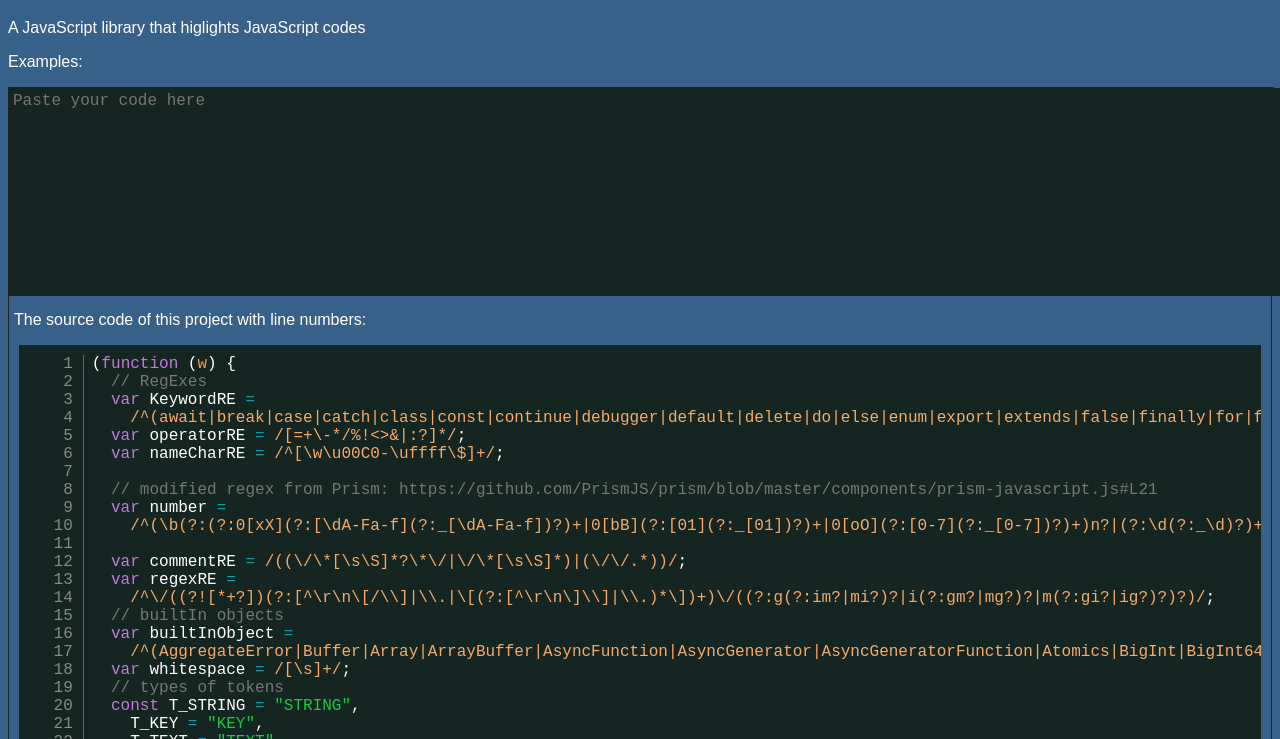
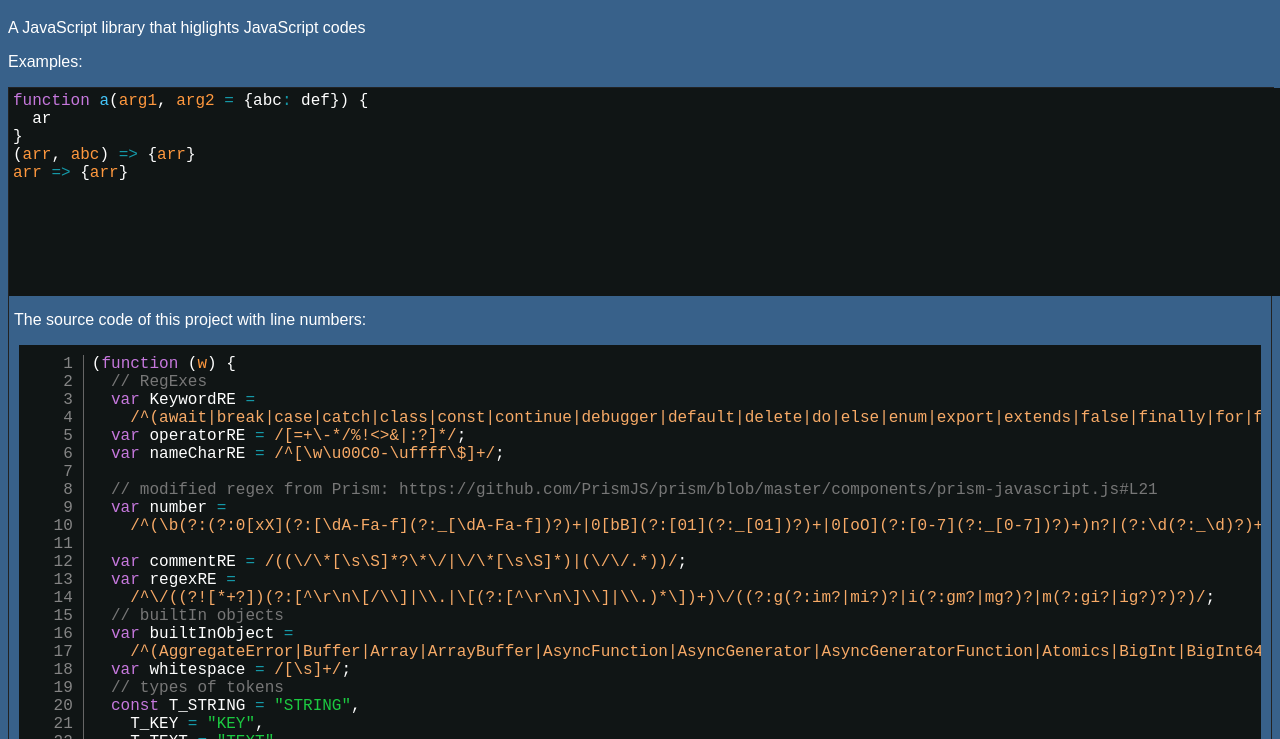
Before and after one commit to roopeshor/Colorful, a plain HTML site: page test/index.html in a window 1280 px wide. Shown: the part 61-800 px from the top of the page. Drawn offline with Linux system fonts and the light colour scheme.

Commit message:
added functionality to trace declared arguments

```diff
--- a/src/JavaScript.js
+++ b/src/JavaScript.js
@@ -74,7 +74,9 @@
     var tokens = [],
       word = "",
       scopeTree = [], // list like structure defines where current tokenisation is happening
-      scope = "empty"; // recent scope
+      argNames = [], // list of argument names
+      argScope = [], // cumulated scope number of arguments
+      scope = ""; // recent scope
     var i = 0;
     while (i < len) {
       word = text.substring(i).match(nameCharRE);
@@ -187,27 +189,41 @@
             i++;
           }
         } else if (next2 == "=>") {
+          // arrow expression
           if (prevTkn.type == "TEXT") {
+            /* highlights single argument
+              arg => {...}
+              ^^^
+            */
             prevTkn.type = "ARGUMENT";
+            argNames.push(prevTkn.token.trim()); // trim the token to et arguments name
+            argScope.push((argScope[argScope.length - 1] || 0) + 1);
+            scope = "function"; // after this should be a function
           } else if (/\)\s*$/.test(prevTkn.token)) {
-            var initialScopeLevel = scopeTree.length;
-            var argsarr = [tokens[tokens.length - 1]];
+            /* reads multiple arguments
+              (arg1, arg2, argn) => {...}
+               ^^^^  ^^^^  ^^^^
+            */
+            var initialScopeLevel = scopeTree.length; // current scope
+            var toReadArray = [tokens[tokens.length - 1]]; // array of tokens to read
             for (var k = tokens.length - 2; k >= 0; k--) {
               var tk = tokens[k];
-              argsarr.push(tk);
+              toReadArray.push(tk);
               if (tk.type == T_OTHER && tk.scopeLevel == initialScopeLevel) {
+                // reached `(`
                 tokens.splice(k);
                 break;
               }
             }
-            argsarr.reverse();
-            readArgumentsInTokens(argsarr, initialScopeLevel + 1, false);
+            // reverse the array
+            toReadArray.reverse();
+            // reads arguments
+            readArgumentsInTokens(toReadArray, initialScopeLevel+1);
           }
-          addToken(T_OPERATOR, next2);
+          addToken(T_OPERATOR, next2); // add `=>` to tokens
           i += 2;
         } else {
-          //operator
-          addToken(T_OPERATOR, char);
+          addToken(T_OPERATOR, char); //regular operator
           i++;
         }
       } else if (char == "(") {
@@ -246,6 +262,12 @@
           "]": "breakOnBracketUnmatch",
         };
         if (scopeTree.length > 0) {
+          if (char == "}" && argScope.length && scopeTree[scopeTree.length-1] == "function") {
+            // if (argNames[0] == "tokens") debugger
+            argNames.splice(argScope[argScope.length-2]);
+            argScope.pop();
+            // console.log(argNames, argScope)
+          }
           scopeTree.pop();
         } else if (ErrHandler[handler[char]]) {
           break;
@@ -269,7 +291,8 @@
     }
 
     // read arguments
-    function readArgumentsInTokens(tks, base = 0, increase = true) {
+    function readArgumentsInTokens(tks, base = 0) {
+      var nos = 0;
       for (var k = 0; k < tks.length; k++) {
         var tk = tks[k];
         if (
@@ -277,11 +300,15 @@
           tk.scopeLevel == base &&
           tks[k - 1]?.type != T_OPERATOR
         ) {
+          nos++
           tk.type = T_ARGUMENT;
+          argNames.push(tk.token.trim());
         }
-        if (increase) tk.scopeLevel++;
       }
       tokens = tokens.concat(tks);
+      if (nos) argScope.push(nos + (argScope[argScope.length-1] || 0))
+      console.log(argNames, argScope)
+      scope = "function";
     }
 
     // finds the type of word given
@@ -300,7 +327,7 @@
             word
           )
         ) {
-          scope = word;
+          scope = word.trim();
         }
         addToken(T_KEY, word);
       } else if (
@@ -313,6 +340,8 @@
       } else if (/(\.)(\s*)$/.test(prevt)) {
         // object property
         addToken(T_OBJECTPROP, word);
+      } else if (argNames.indexOf(word.trim()) > -1) {
+        addToken(T_ARGUMENT, word);
       } else {
         addToken(T_TEXT, word);
       }
--- a/src/core.js
+++ b/src/core.js
@@ -1,7 +1,6 @@
 (function (w) {
   w.Colorful = {
     config: {
-      tabIndex: 2,
       enableLineNumbering: true,
     },
     langs: [], // languages
@@ -33,18 +32,11 @@
           if (i < lineCount) complete += "\n";
         }
         complete +=
-          '</pre></td><td><code class="colorful-code" tabindex=' +
-          cfg.tabIndex +
-          ">" +
+          '</pre></td><td><code class="colorful-code">' +
           markuped +
           "</code></td></tr></table>";
       } else {
-        complete =
-          '<code class="colorful-code" tabindex=' +
-          cfg.tabIndex +
-          ">" +
-          markuped +
-          "</code>";
+        complete = '<code class="colorful-code">' + markuped + "</code>";
       }
       return complete;
     },
@@ -58,8 +50,7 @@
    * @returns string replacing some characters
    */
   String.prototype.replaceSpecHTMLChars = function () {
-    return this.replace(/&/g, "&amp;")
-      .replace(/</g, "&lt;");
+    return this.replace(/&/g, "&amp;").replace(/</g, "&lt;");
   };
 
   /**
@@ -76,8 +67,7 @@
       for (var k = 0; k < codes.length; k++) {
         var block = codes[k];
         var cfg = {
-          tabIndex: block.getAttribute("tabindex") || config.tabIndex,
-          enableLineNumbering: block.hasAttribute("lineNumbering"),
+          enableLineNumbering: block.hasAttribute("lineNumbering")
         };
         compiler.compile(codes[k], cfg);
       }
--- a/src/style.css
+++ b/src/style.css
@@ -3,7 +3,7 @@
   margin: 5px;
   padding: 5px;
   resize: both;
-  background-color: #152521;
+  background-color: #101515;
   color: #fff;
   font-family: monospace;
   line-height: normal;
@@ -20,6 +20,7 @@
   width: 100%;
   height: 100%;
   margin-left: 0;
+  tab-size: 2;
 }
 
 .colorful .string {
@@ -63,5 +64,5 @@
   text-align: right;
   width: min-content;
   border-right: 1px solid #666;
-  color: #888;
+  color: #858585;
 }
--- a/test/index.html
+++ b/test/index.html
@@ -5,24 +5,29 @@
     <meta http-equiv="X-UA-Compatible" content="IE=edge" />
     <meta name="viewport" content="width=device-width, initial-scale=1.0" />
     <title>Editor</title>
-    <link rel="stylesheet" href="../dist/style.css" />
+    <link rel="stylesheet" href="../src/style.css" />
     <link rel="stylesheet" href="./myStyle.css" />
     <!-- <script src="https://cdn.jsdelivr.net/gh/Roopesh2/Colorful@master/src/core.js" defer></script>
     <script src="https://cdn.jsdelivr.net/gh/Roopesh2/Colorful@master/src/JavaScript.js" defer></script> -->
     <!-- <script src="../src/core.js" defer></script>
     <script src="../src/JavaScript.js" defer></script> -->
-    <script src="../dist/core.js" defer></script>
-    <script src="../dist/JavaScript.js" defer></script>
+    <script src="../src/core.js" defer></script>
+    <script src="../src/JavaScript.js" defer></script>
     <script src="./test.js" defer></script>
   </head>
   <body>
+    <!-- <img src="C:/Users/Rupesh/Pictures/Screenshots/Screenshot (35).png"> -->
     <h1>Colorful</h1>
     <p>A JavaScript library that higlights JavaScript codes</p>
     <p>Examples:</p>
     <div class="container">
       <div class="b1">
-        <pre class="JS-colorful colorful" id="editor-output"></pre>
-        <textarea id="editor-active" placeholder="Paste your code here" spellcheck="false"></textarea>
+        <pre class="JS-colorful colorful" id="editor-output">function a(arg1, arg2 = {abc: def}) {
+	ar
+}
+(arr, abc) => {arr}
+arr => {arr}</pre>
+        <textarea id="editor-active" placeholder="" spellcheck="false"></textarea>
       </div>
       <div class="block">
         <p>The source code of this project with line numbers: </p>
@@ -89,9 +94,9 @@
 		* Only handles bracket/brace/paren un matches only in one way: either break and return tokens or continue.
 		*
 		* possible values: {
-    *  breakOnBraceUnmatch: true/false,
-    *  breakOnParenUnmatch: true/false,
-    *  breakOnBracketUnmatch: true/false
+		*	breakOnBraceUnmatch: true/false,
+		*	breakOnParenUnmatch: true/false,
+		*	breakOnBracketUnmatch: true/false
 		* }
 		* @return {Object}
 		*
```
Lines whose indentation alone changed are shown as unchanged.
